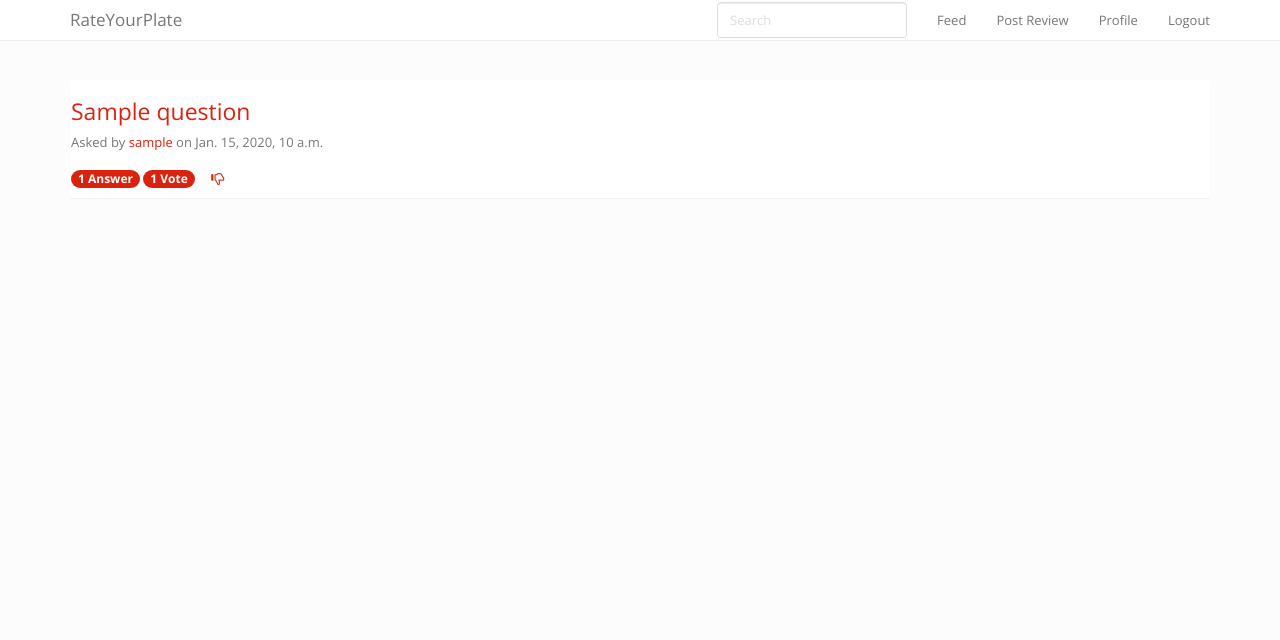
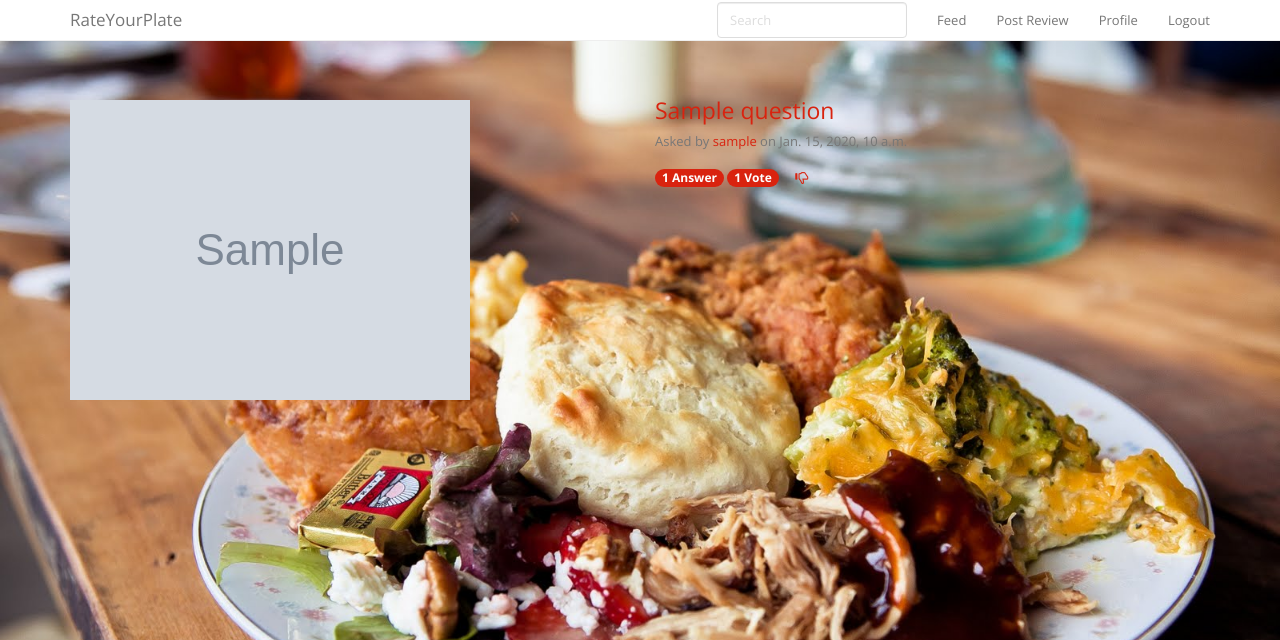
Before and after one commit to PRA945/rate_my_plate, a Django app: page /search/ in a window 1280 px wide. Shown: the top 640 px of the page. Run offline with Django 3.2, Linux system fonts and the light colour scheme; the first user in the database is signed in; tables that the repository leaves empty hold one stand-in row (Sample ...); some libraries are stand-ins or nearby versions; some web fonts are replaced.

Commit message:
Add media upload

```diff
--- a/core/views.py
+++ b/core/views.py
@@ -26,6 +26,10 @@ class QuestionListView(ListView):
   model = Question
   template_name = 'question/question_list.html'
   paginate_by = 5
+
+  def get_queryset(self):
+    qs = super(QuestionListView, self).get_queryset().order_by('-created_at')
+    return qs
 
   def get_context_data(self, **kwargs):
     context = super(QuestionListView, self).get_context_data(**kwargs)
--- a/static/css/base.css
+++ b/static/css/base.css
@@ -1,3 +1,7 @@
 body {
     padding-top: 80px;
+    background: url('../images/plate.jpg') no-repeat center center fixed;
+    -webkit-background-size: cover;
+    -moz-background-size: cover;
+    -o-background-size: cover;
 }
--- a/templates/question/question_list.html
+++ b/templates/question/question_list.html
@@ -1,7 +1,9 @@
 {% extends 'base.html' %}
 {% block content %}
 {% for question in object_list %}
-<div class="panel">
+<div class="row">
+<div class="col-md-6" style="padding-top:20px;">{% if question.image_file %}<img src="{{ question.image_file.url }}" style="max-width: 100%; height: auto;"/>{% endif %}</div>
+<div class="col-md-6">
   <h3><a href="{{ question.get_absolute_url }}">{{ question.title }}</a></h3>
   <p>Asked by <a href="{% url 'user_detail' slug=question.user.username %}">{{ question.user.username }}</a> on {{ question.created_at }}</p>
 
@@ -22,6 +24,7 @@
         {% endif %}
     </form>
 </div>
+</div>
 {% empty %}
 <p>No results found.</p>
 {% endfor %}
```
Also changed, not shown: static/images/plate.jpg (added), templates/base.html (line endings or trailing spaces).
